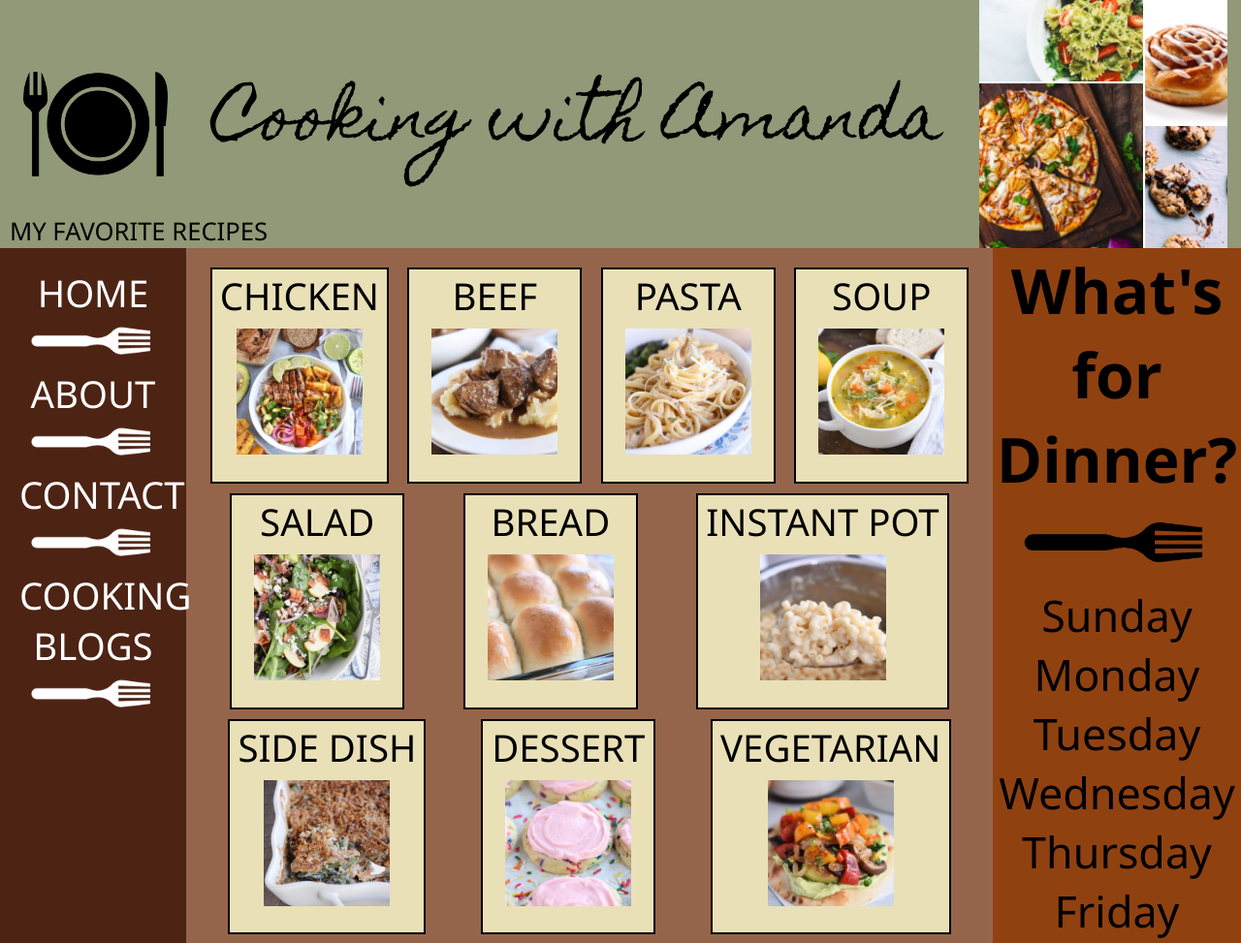
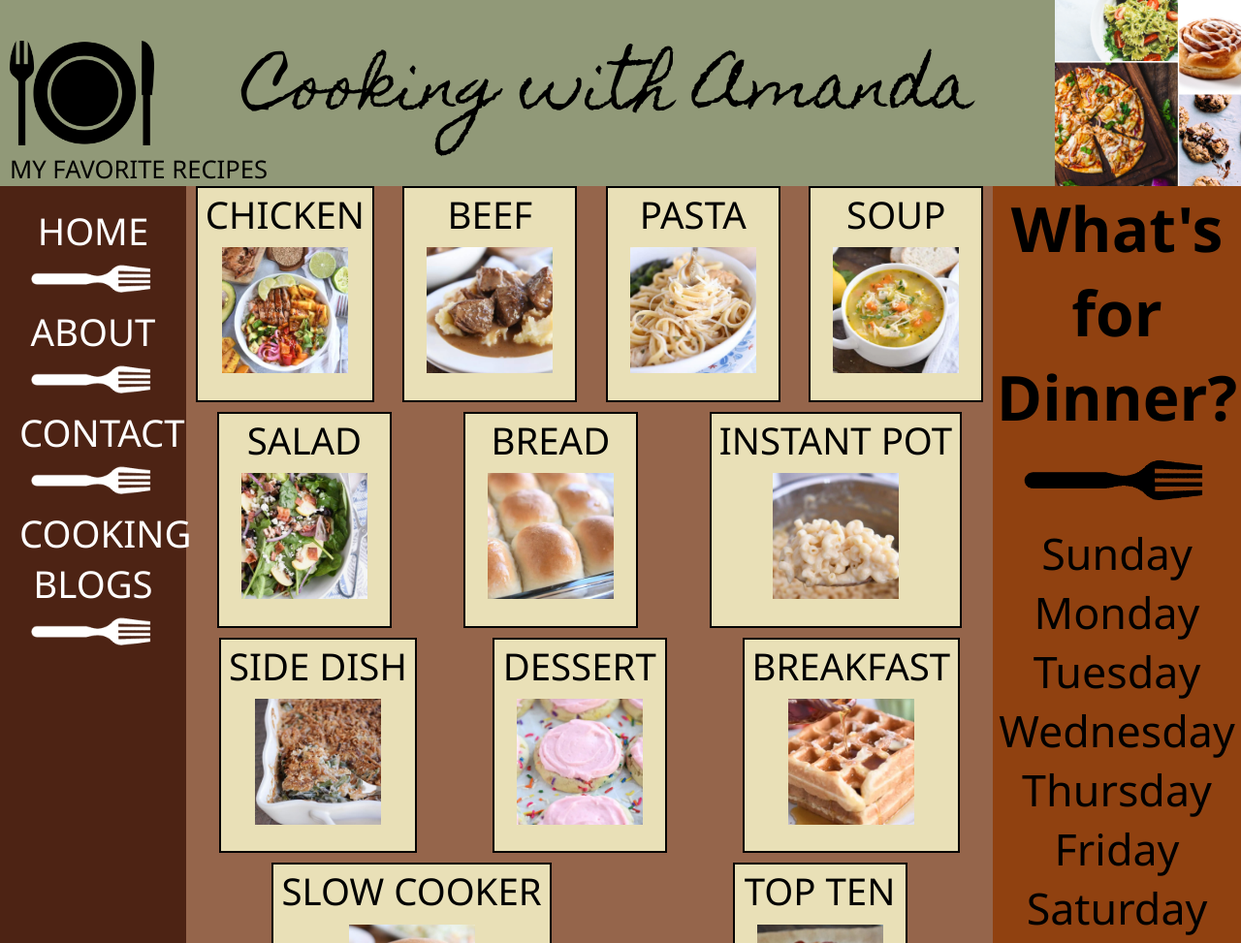
Before and after one commit to abl00mfield/cookingwithamanda, a plain HTML site: page index.html in a window 1280 px wide. Shown: the top 973 px of the page at 97% size. Drawn offline with Linux system fonts and the light colour scheme; a web font is replaced by a local one.

Commit message:
update oct 16

```diff
--- a/index.html
+++ b/index.html
@@ -15,7 +15,7 @@
 
 <body>
     <header>
-        <img class="headerLogo headerItem" src="images/logo.png" height=75px>
+        <img class="headerLogo headerItem" src="images/logo.png">
         <div class="logo headerItem">Cooking with Amanda</div>
         <img class="headeritem headerImg" src="images/Website Photo.png">
         <div class="bottomText">My Favorite Recipes</div>
@@ -76,7 +76,7 @@
             <a href="dessert.html">Dessert<br><img class="categoryImg" src='images/dessert.jpeg'></a>
         </div>
         <div class="categoryCard">
-            <a href="vegetarian.html">Vegetarian<br><img class="categoryImg" src='images/vegetarian.jpeg'></a>
+            <a href="breakfast.html">Breakfast<br><img class="categoryImg" src='images/breakfast.jpeg'></a>
         </div>
         <div class="categoryCard">
             <a href="slowCooker.html">Slow Cooker<br><img class="categoryImg" src='images/slow cooker.jpeg'></a>
--- a/styles.css
+++ b/styles.css
@@ -20,7 +20,7 @@ body {
         "footer footer footer";
 
     grid-template-columns: 15vw 1fr 20vw;
-    grid-template-rows: min-content auto-flow;
+    grid-template-rows: auto;
 }
 
 header {
@@ -28,7 +28,7 @@ header {
     background-color: #919978;
     display: flex;
     flex-direction: row;
-    justify-content: space-around;
+    justify-content: space-between;
     align-items: center;
     position: relative;
     text-align: center;
@@ -36,7 +36,7 @@ header {
 }
 
 .headerImg {
-    width: 20vw;
+    width: 15vw;
 }
 
 .logo {
@@ -88,7 +88,7 @@ main {
     background-color: #95654b;
     height: auto;
     display: flex;
-    padding: 20px;
+    /* padding: 20px; */
     gap: 10px;
     flex-wrap: wrap;
     justify-content: space-around;
```
Also changed, not shown: images/breakfast.jpeg (added), images/breakfast.webp (added).
